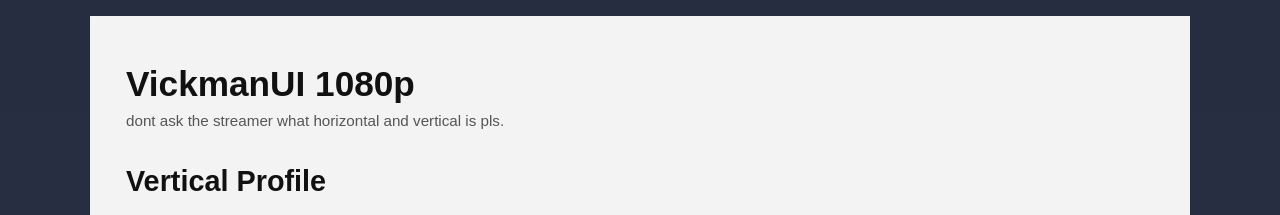
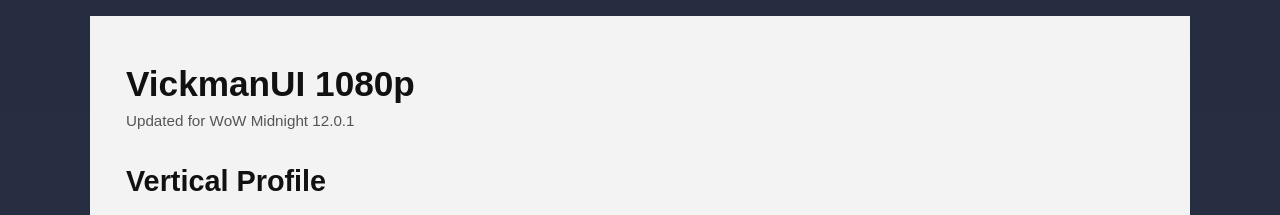
Before and after one commit to temporary54455-prog/Interface-1080p, a plain HTML site: page index.html in a window 1280 px wide. Shown: the top 215 px of the page. Drawn offline with Linux system fonts and the light colour scheme.

Commit message:
Update index.html

```diff
--- a/index.html
+++ b/index.html
@@ -128,7 +128,7 @@
 <body>
   <main class="page">
     <h1>VickmanUI 1080p</h1>
-    <p class="subtitle">dont ask the streamer what horizontal and vertical is pls.</p>
+    <p class="subtitle">Updated for WoW Midnight 12.0.1</p>
 
     <section class="section">
       <h2>Vertical Profile</h2>
```
